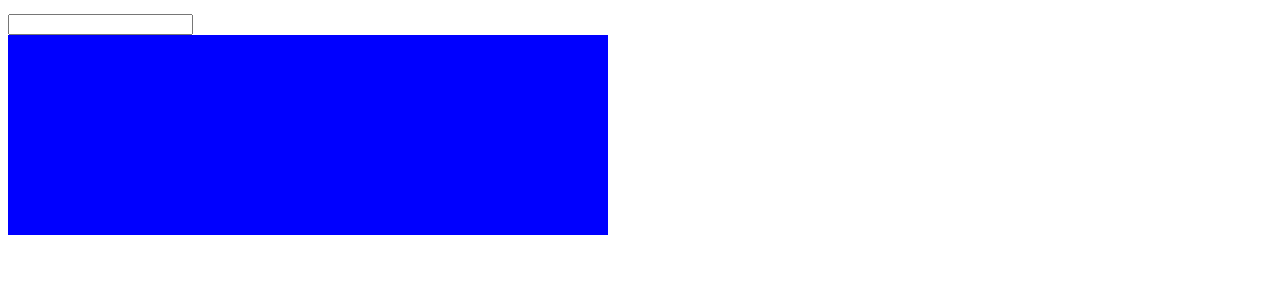
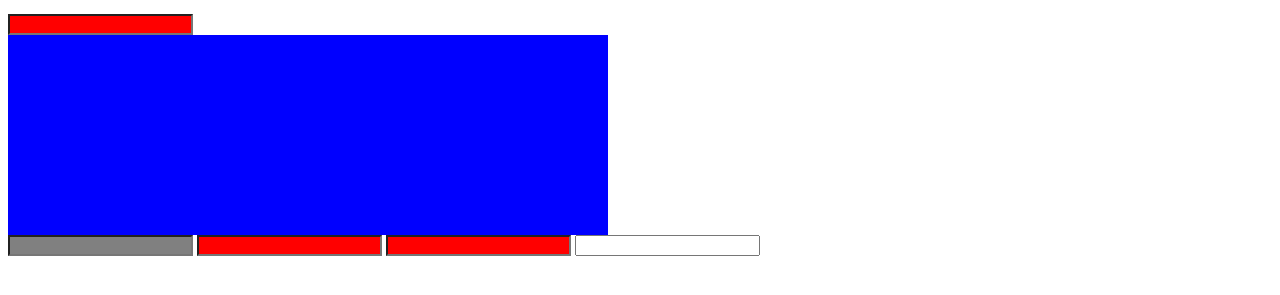
Before and after one commit to 5piotrlew/css3-przyklady, a plain HTML site: page index.html in a window 1280 px wide. Shown: the part 379-674 px from the top of the page. Drawn offline with Linux system fonts and the light colour scheme.

Commit message:
input type

```diff
--- a/css/style.css
+++ b/css/style.css
@@ -89,3 +89,18 @@ li:nth-child(3n) {
 li:nth-child(3n+3) {
     background-color: green;
 }
+
+/* selektory atrybutow */
+
+input[title] {
+    background-color: aqua;
+}
+
+input[type="text"]{
+    background-color: red;
+}
+
+
+input[title="Tytuł"]{
+    background-color: gray;
+}
--- a/index.html
+++ b/index.html
@@ -22,6 +22,13 @@
 
     <div></div>
 
+    <form action="">
+        <input type="text" title="Tytuł">
+        <input type="text" title="Zupelnie inny tytuł">
+        <input type="text">
+        <input type="email">
+    </form>
+
 
 </body>
 </html>
```
